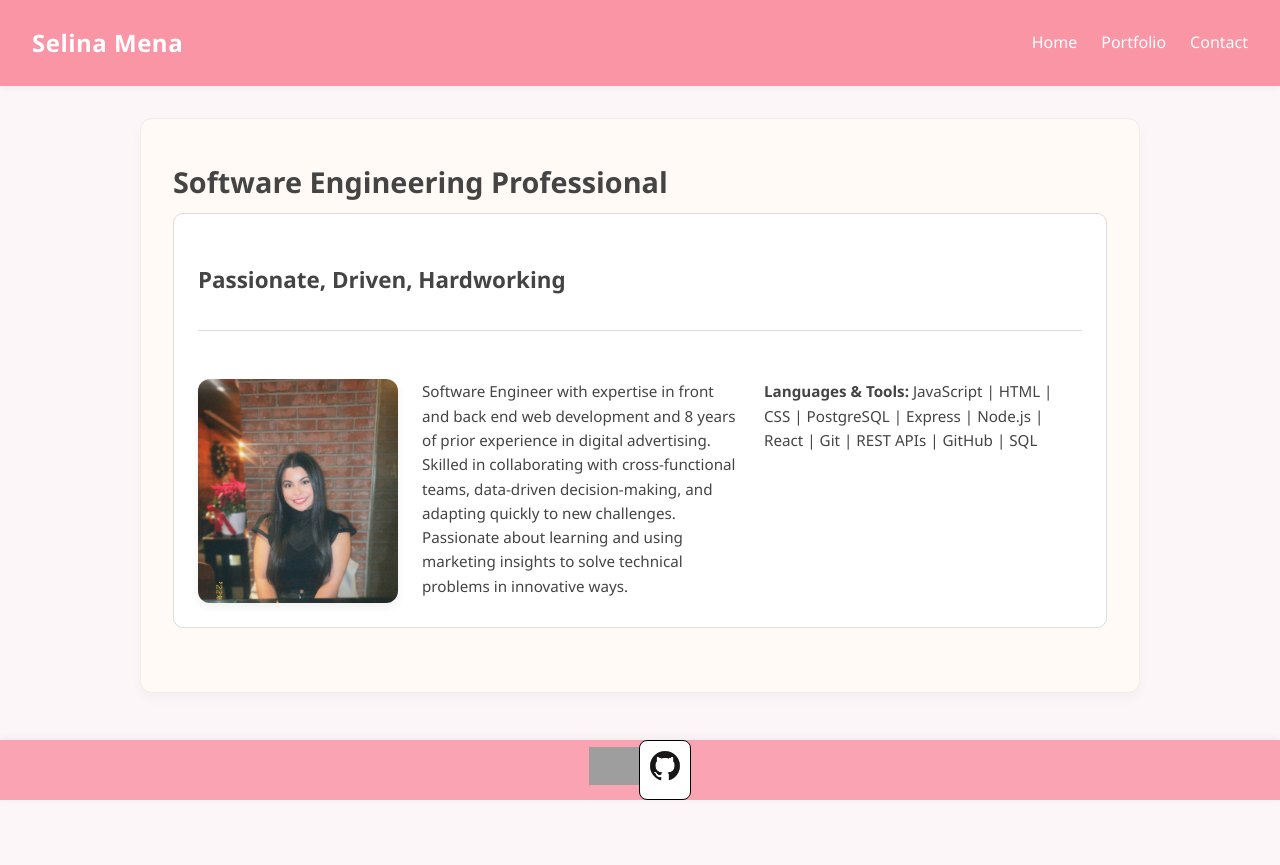
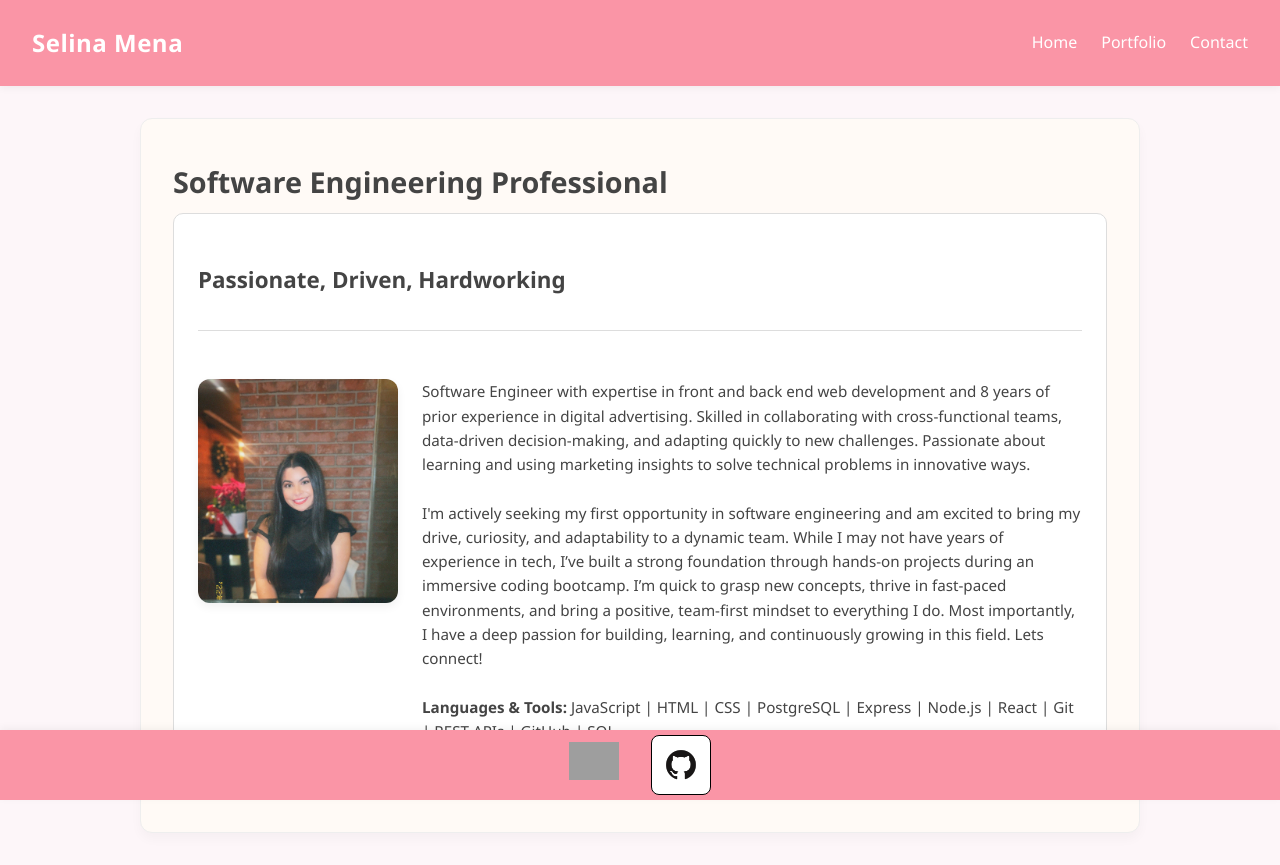
Before and after one commit to Selina-M28/Personal.Website, a React (Vite) app: page / in a window 1280 px wide. Before the commit the page ends 800 px from the top, so only its background shows below. Built offline with nearby package versions, Linux system fonts and the light colour scheme; grey boxes are pictures that could not be loaded.

Commit message:
added to home page and updated CSS

```diff
--- a/src/App.css
+++ b/src/App.css
@@ -178,7 +178,7 @@ h3 {
 
 .intro-text {
   display: flex;
-  flex-direction: column;
+  flex-direction: column !important;
   gap: 1rem;
   flex: 1;
 }
@@ -212,14 +212,31 @@ h3 {
   position: fixed;
   bottom: 0;
   width: 100%;
-  height: 60px;
-  background-color: rgba(250, 149, 166, 0.85);
+  background-color: rgba(250, 149, 166);
   color: white;
   display: flex;
   justify-content: center;
   align-items: center;
-  font-weight: 500;
+  padding: 0.5rem 1rem;
+  gap: 2rem;
   box-shadow: 0 -2px 8px rgba(0, 0, 0, 0.05);
+  z-index: 1000;
+  height: 70px;
+}
+
+.persistent-footer a:hover img {
+  transform: scale(1.1);
+  transition: transform 0.2s ease-in-out;
+}
+
+.persistent-footer a div {
+  display: flex;
+  align-items: center;
+  justify-content: center;
+  padding: 4px;
+  background-color: white;
+  border: 1px solid black;
+  border-radius: 8px;
 }
 
 /* Form Styles */
--- a/src/pages/Home.jsx
+++ b/src/pages/Home.jsx
@@ -1,7 +1,7 @@
-import React from 'react';
-import Header from '../Components/Header';
-import imageSrc from '../photos/personal photo.jpg';
-import Footer from '../Components/Footer';
+import React from "react";
+import Header from "../Components/Header";
+import imageSrc from "../photos/personal photo.jpg";
+import Footer from "../Components/Footer";
 
 function Home() {
   return (
@@ -14,17 +14,31 @@ function Home() {
           <h3>Passionate, Driven, Hardworking</h3>
           <hr />
           <div className="intro-container">
-            <img
-              src={imageSrc}
-              alt="Selina Mena"
-              className="intro-image"
-            />
+            <img src={imageSrc} alt="Selina Mena" className="intro-image" />
             <div className="intro-text">
               <p>
-                Software Engineer with expertise in front and back end web development and 8 years of prior experience in digital advertising. Skilled in collaborating with cross-functional teams, data-driven decision-making, and adapting quickly to new challenges. Passionate about learning and using marketing insights to solve technical problems in innovative ways.
+                Software Engineer with expertise in front and back end web
+                development and 8 years of prior experience in digital
+                advertising. Skilled in collaborating with cross-functional
+                teams, data-driven decision-making, and adapting quickly to new
+                challenges. Passionate about learning and using marketing
+                insights to solve technical problems in innovative ways.
               </p>
               <p>
-                <strong>Languages & Tools:</strong> JavaScript | HTML | CSS | PostgreSQL | Express | Node.js | React | Git | REST APIs | GitHub | SQL
+                I'm actively seeking my first opportunity in software
+                engineering and am excited to bring my drive, curiosity, and
+                adaptability to a dynamic team. While I may not have years of
+                experience in tech, I’ve built a strong foundation through
+                hands-on projects during an immersive coding bootcamp. I’m quick
+                to grasp new concepts, thrive in fast-paced environments, and
+                bring a positive, team-first mindset to everything I do. Most
+                importantly, I have a deep passion for building, learning, and
+                continuously growing in this field. Lets connect!
+              </p>
+              <p>
+                <strong>Languages & Tools:</strong> JavaScript | HTML | CSS |
+                PostgreSQL | Express | Node.js | React | Git | REST APIs |
+                GitHub | SQL
               </p>
             </div>
           </div>
```
